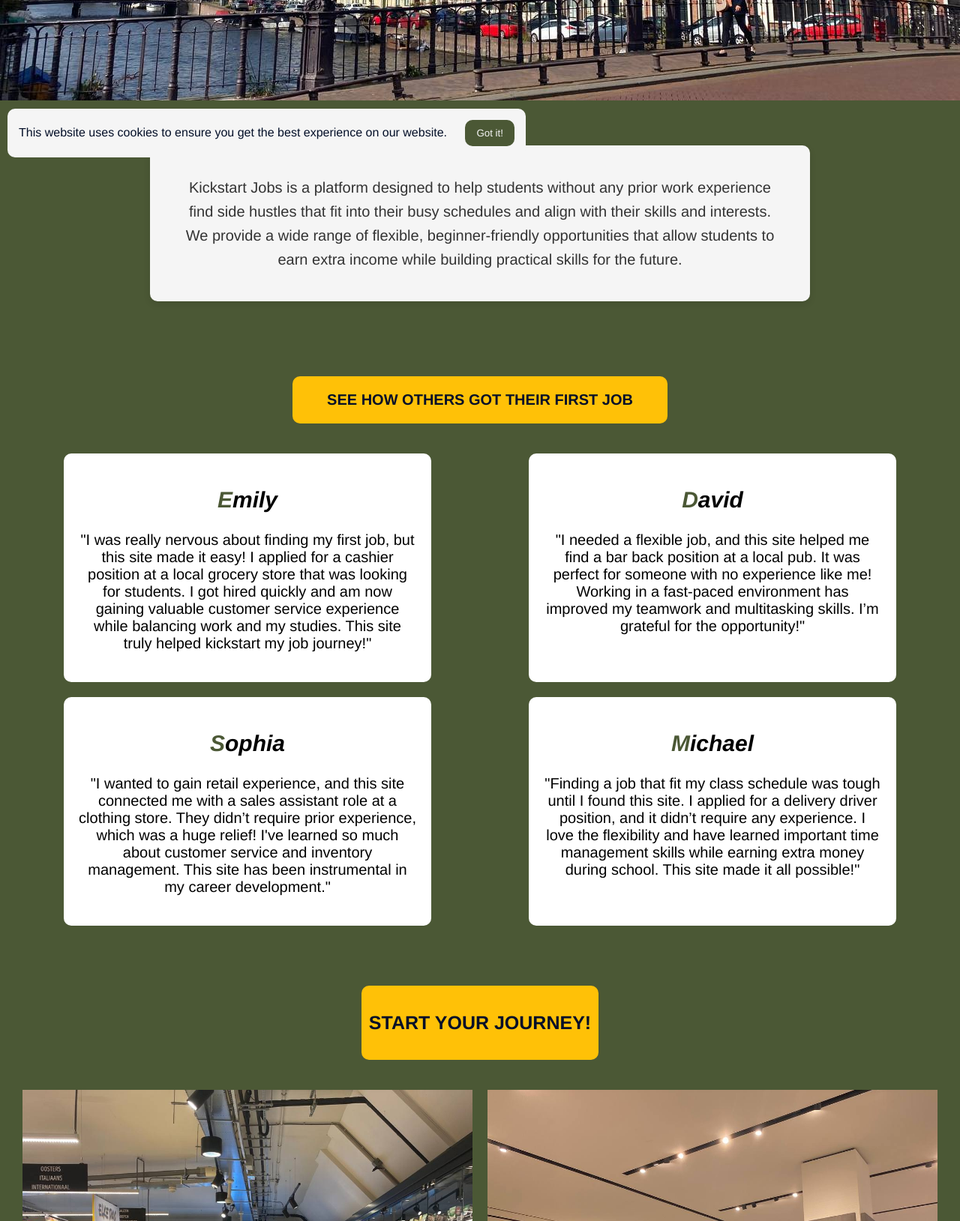
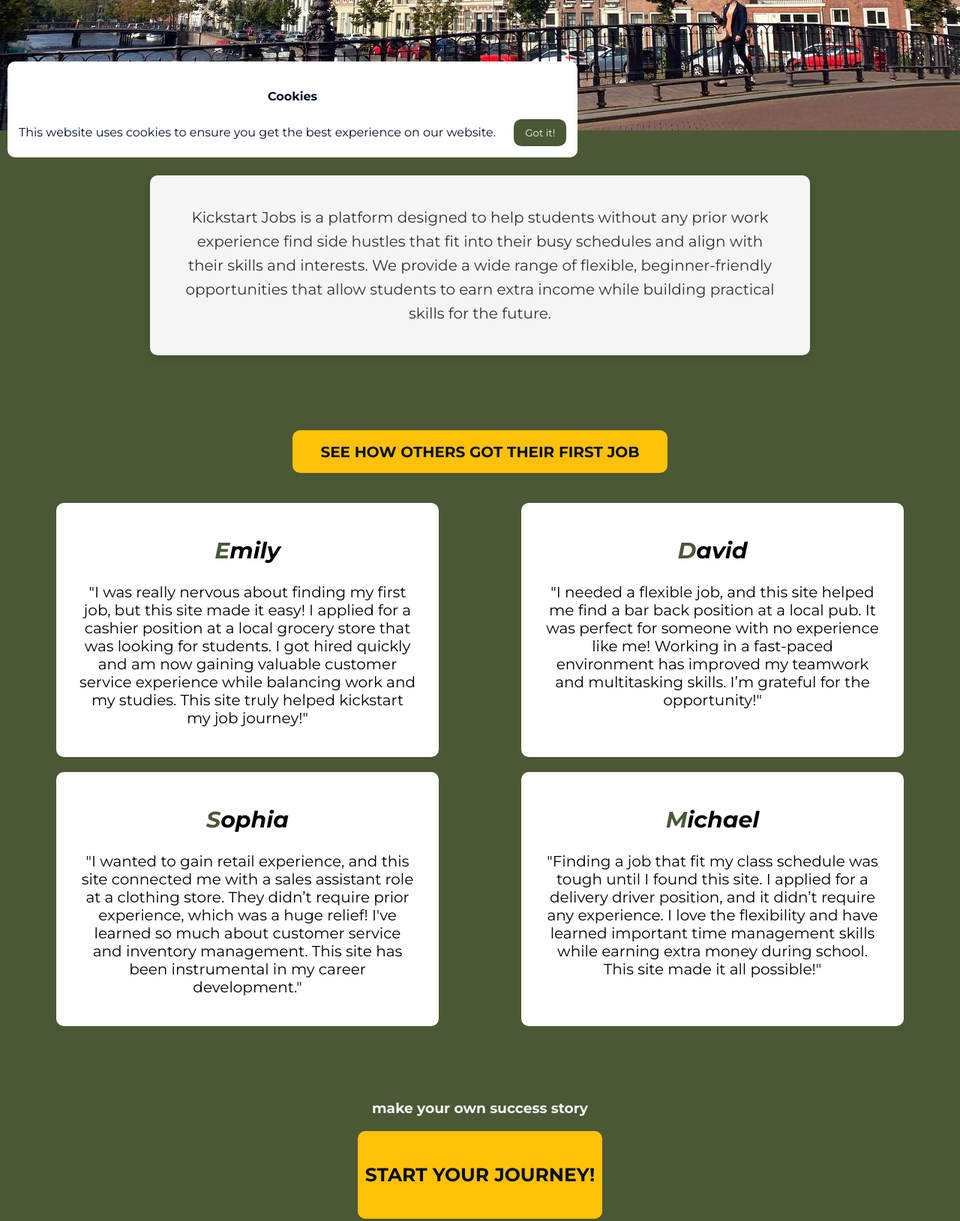
Before and after one commit to anasstyyaa/wedmarkup, a plain HTML site: page index.html in a window 1280 px wide. Shown: the part 580-2209 px from the top of the page at 75% size. Drawn offline with Linux system fonts and the light colour scheme.

Commit message:
final upload

```diff
--- a/css/bar.css
+++ b/css/bar.css
@@ -4,7 +4,7 @@
 
 * {
     background-color:#4B5835;
-    font-family: 'Helvetica', Arial, sans-serif;
+    font-family: "Montserrat", sans-serif;
 }
 
 .color-white {
@@ -15,6 +15,8 @@
     background-color: #FFC107;
     color: #030F28;
 }
+
+
 
 nav {
     display: flex;
@@ -51,6 +53,7 @@
     color:#030F28;
 }
 
+
 .navbar img {
     width: 70px;
     height: 70px;
@@ -78,9 +81,9 @@
 
 .bar-photo {
     display: flex;
+    justify-content: center;
     width: 700px;
     align-items:center;
-    justify-content: center;
     padding: 20px;
     background-color: rgba(255, 255, 255, 0);
 }
@@ -149,7 +152,7 @@
     background-color: antiquewhite;
     margin:20px;
     border-radius: 10px;
-    height: 480px;
+    height: 430px;
     width: auto;
 }
 
@@ -159,7 +162,7 @@
     background-color: #F5F5F5;
     margin:20px;
     border-radius: 10px;
-    height: 480px;
+    height: 430px;
     width: auto;
 }
 
@@ -169,7 +172,6 @@
     border-radius: 10px;
     object-fit: cover;
 }
-
 
 .small-topic {
     text-align: center;
@@ -223,6 +225,11 @@
     color:#030F28;
 }
 
+.contact-btn:visited {
+    color: #FFC107;
+}
+
+
 @media screen and (max-width: 768px){
     *{
         margin: 0px;
@@ -261,7 +268,7 @@
         height:max-content;
     }
 
-    .bar-photo {
+    .zara-photo {
         width: 100%;
         justify-items: center;
         display: flex;
--- a/css/clothing_store.css
+++ b/css/clothing_store.css
@@ -4,7 +4,7 @@
 
 * {
     background-color:#4B5835;
-    font-family: 'Helvetica', Arial, sans-serif;
+    font-family: "Montserrat", sans-serif;
 }
 
 .color-white {
@@ -48,10 +48,7 @@
     flex-wrap: wrap;
 }
 
-.navbar a:hover {
-    background-color:#F5F5F5;
-    color:#030F28;
-}
+
 
 .navbar img {
     width: 70px;
--- a/css/contact_page.css
+++ b/css/contact_page.css
@@ -4,15 +4,13 @@
 
 * {
     background-color: #4B5835;
-    font-family: 'Helvetica', Arial, sans-serif;
+    font-family: "Montserrat", sans-serif;
 }
 
-tr:nth-child(even) {
+tr:nth-child(even), tr:nth-child(odd)  {
     background-color:#4B5835;
 }
-tr:nth-child(odd) {
-    background-color:#4B5835;
-}
+
 
 .color-white {
     background-color:#F5F5F5;
@@ -53,10 +51,8 @@
     flex-wrap: wrap;
 }
 
-.navbar a:hover {
-    background-color:#F5F5F5;
-    color:#030F28;
-}
+
+
 
 .navbar img {
     width: 70px;
@@ -100,7 +96,7 @@
     margin: 10px;
 }
 
-main {
+fieldset {
     width: fit-content;
     margin: 50px auto;
     background-color: #F5F5F5;
@@ -113,6 +109,10 @@
     padding-bottom: 20px;
     font-size: 30px;
     font-weight: bold;
+    padding-top: 10px;
+    border-radius: 10px;
+    padding-left: 10px;
+    padding-right: 10px;
 }
 
 label {
@@ -123,7 +123,7 @@
 
 
 
-input {
+#name , #phone, #email {
     padding: 10px;
     margin-bottom: 20px;
     border: 1px solid hsl(0, 0%, 80%);
@@ -139,10 +139,11 @@
     border-radius: 10px;
     margin-bottom: 20px;
     padding-right: 0px;
+    resize: none;
 }
 
 
-button {
+#submit-button {
     background-color:#4B5835;
     color: white;
     padding: 10px 20px;
--- a/css/delivery.css
+++ b/css/delivery.css
@@ -4,7 +4,7 @@
 
 * {
     background-color:#4B5835;
-    font-family: 'Helvetica', Arial, sans-serif;
+    font-family: "Montserrat", sans-serif;
 }
 
 .color-white {
@@ -50,6 +50,8 @@
     background-color:#F5F5F5;
     color:#030F28;
 }
+
+
 
 .navbar img {
     width: 70px;
@@ -222,6 +224,10 @@
     color:#030F28;
 }
 
+.contact-btn:visited {
+    color: #FFC107;
+}
+
 @media screen and (max-width: 768px){
     *{
         margin: 0px;
--- a/css/grocery_store.css
+++ b/css/grocery_store.css
@@ -4,7 +4,7 @@
 
 * {
     background-color:#4B5835;
-    font-family: 'Helvetica', Arial, sans-serif;
+    font-family: "Montserrat", sans-serif;
 }
 
 .color-white {
@@ -51,6 +51,8 @@
     color:#030F28;
 }
 
+
+
 .navbar img {
     width: 70px;
     height: 70px;
@@ -75,7 +77,7 @@
     border-radius: 10px;
 }
 
-.jumbo-photo {
+header > section {
     display: flex;
     width: 700px;
     align-items:center;
@@ -221,6 +223,11 @@
     color:#030F28;
 }
 
+.contact-btn:visited {
+    color: #FFC107;
+}
+
+
 
 
 @media screen and (max-width: 768px){
--- a/css/style.css
+++ b/css/style.css
@@ -4,10 +4,11 @@
 
 * {
     background-color:#4B5835;
-    font-family: 'Helvetica', Arial, sans-serif;
+    font-family: "Montserrat", sans-serif;
     letter-spacing: normal;
     text-indent: 0%;
     word-spacing: normal;
+    text-indent: 0%;
 }
 
 
@@ -59,6 +60,7 @@
     border-radius: 5px;
     border: 2px solid transparent;
     margin: 10px;
+
 }
 
 .nav-links {
@@ -73,6 +75,7 @@
     background-color:#F5F5F5;
     color:#030F28;
 }
+
 
 .navbar img {
     width: 70px;
@@ -101,7 +104,7 @@
 }
 
 .big-topic {
-    font-size: 40px;
+    font-size: 2.5em;
     text-align: center;
     text-transform: uppercase;
     padding: 20px;
@@ -136,6 +139,7 @@
 /* little info about the website*/
 .description {
     display: flex;
+    flex-direction: column;
     justify-content: center;
     align-items: center;
     width: auto;
@@ -143,12 +147,14 @@
     background-color: #4B5835;
     padding: 20px;
     padding-bottom: 50px;
+    color: #F5F5F5;
 
 }
 
 .heading {
     display:flex;
     justify-content: center;
+    font-size: 1.6rem;
 }
 
 
@@ -199,13 +205,18 @@
     font-size: 20px;
     border-radius: 10px;
     padding: 20px;
+    padding-left: 30px;
+    padding-right: 30px;
     justify-self: center;
 }
 
-.start {
+.start-container {
     display:flex;
+    flex-direction: column;
     padding: 10px;
     justify-content: center;
+    align-items: center;
+    color: #F5F5F5;
 }
 
 #start {
@@ -222,6 +233,8 @@
     text-transform: uppercase;
 }
 
+
+/* images with buttons in the center*/
 .main2 {
     display: grid;
     grid-template-columns: repeat(2, 1fr);
@@ -264,9 +277,11 @@
     color: white;
     padding: 10px 20px;
     border-radius: 5px;
+    border-style:none;
+    border-width: 8px;
     font-size: 1.2rem;
     font-weight: bold;
-    border: 8px solid transparent;
+    border:solid transparent;
     width: 250px;
     text-decoration: none;
     text-align: center;
@@ -308,11 +323,20 @@
     color:#030F28;
 }
 
+.contact-btn:visited {
+    color: #FFC107;
+}
+
+.contact-btn:link {
+    color: #F5F5F5;
+}
+
+
 #cookies-message {
     position:fixed;
     bottom: 0;
     width: 100%;
-    background-color: #F5F5F5;
+    background-color:white;
     color: #030F28;
     text-align: center;
     padding: 15px;
--- a/index.html
+++ b/index.html
@@ -5,7 +5,9 @@
     <meta name="author" content="Anastasia van Dijk">
     <title>Kickstart Jobs</title>
     <link rel="stylesheet" type="text/css" href="css/style.css">
-    <link rel="icon" href="img/logo.jpg" type="image/x-icon">
+    <link rel="favicon" href="img/logo.jpg" type="img/jpg">
+    <link rel="icon" href="img/logo.jpg" type="img/jpg">
+    <link href="https://fonts.googleapis.com/css2?family=Montserrat:ital,wght@0,100..900;1,100..900&display=swap" rel="stylesheet">
     <meta name="description" content="Unlock your potential with our platform designed for students with no work experience. Discover resources, tips, and opportunities to kickstart your career journey!">
     <meta name="keywords" content="grocery_store, clothing_store, bar, delivery, kickstart">
 </head>
@@ -25,6 +27,7 @@
 
     <header>
         <section id="cookies-message">
+            <h4 class="color-white">Cookies</h4>
             This website uses cookies to ensure you get the best experience on our website.
             <button id="accept-cookies">Got it!</button>
         </section>
@@ -42,8 +45,8 @@
 
     <section class="heading">
         <article id="smallbox">
-            <p class="heading color-yellow">See how others got their first job
-            </p>
+            <h2 class="heading color-yellow">See how others got their first job
+            </h2>
         </article>
     </section>
 
@@ -84,11 +87,12 @@
 
     </main>
 
-    <section class="start">
+    <section class="start-container">
+        <h3>make your own success story</h3>
         <section id="start">
-            <p class="start-text color-yellow">
+            <h4 class="start-text color-yellow">
                 Start your journey!
-            </p>
+            </h4>
         </section>
     </section>
 
```
Also changed, not shown: bar.html (+1 -0 lines), clothing_store.html (+1 -0 lines), contact_page.html (+7 -6 lines), delivery.html (+1 -0 lines), grocery_store.html (+1 -0 lines), student.txt.
